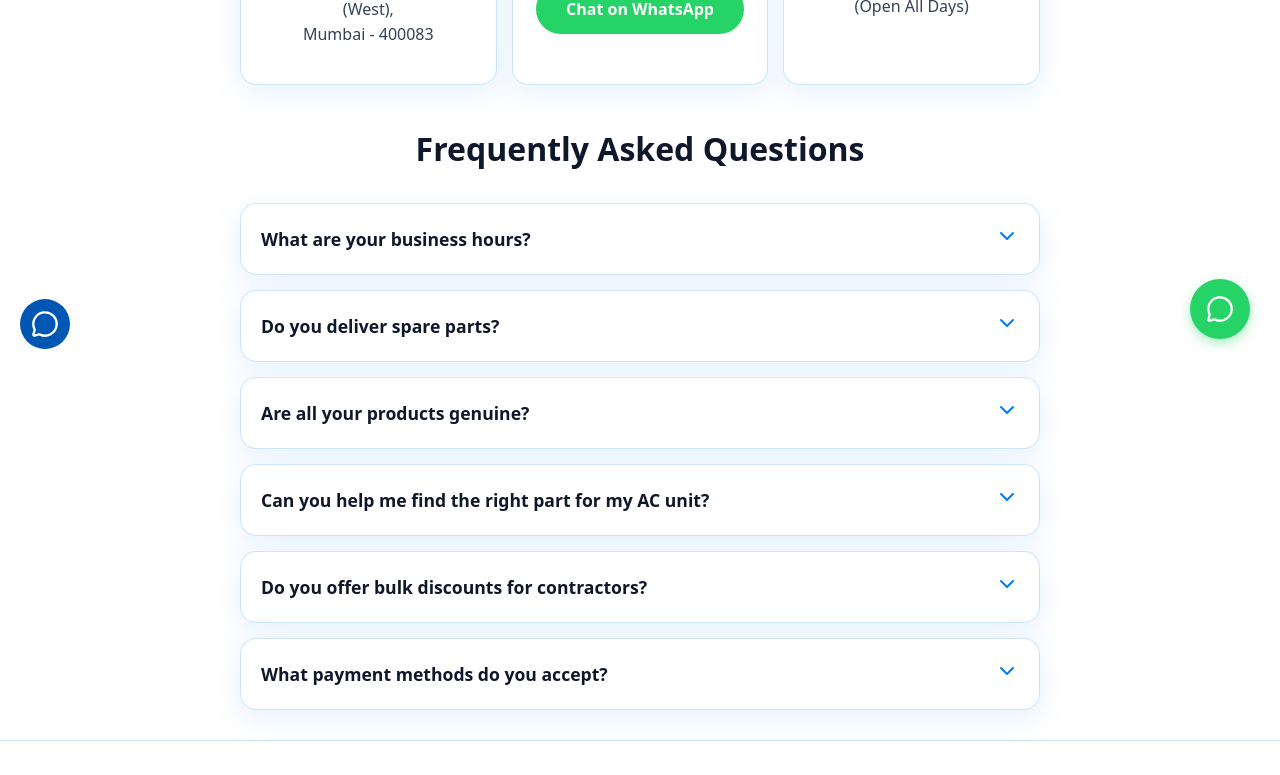
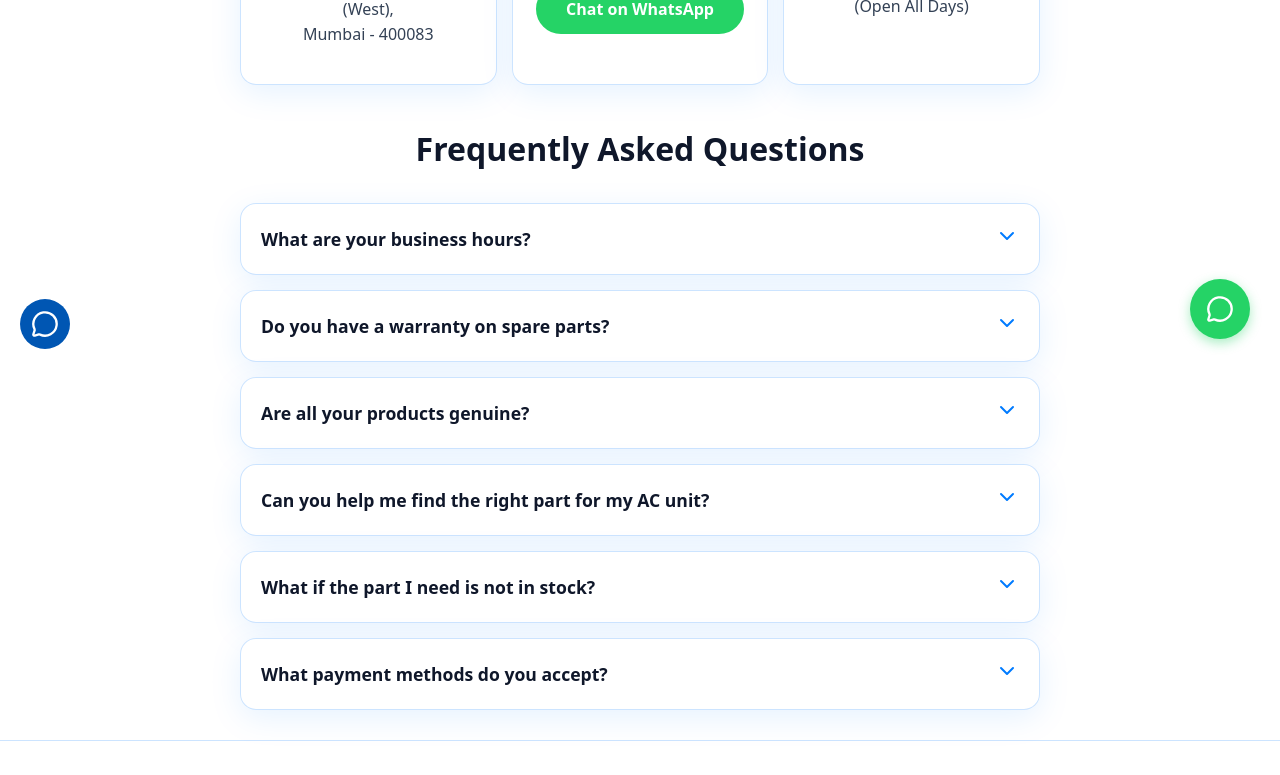
Before and after one commit to harshit2u/Sharath-Enterprises, a React (Vite) app: page /contact in a window 1280 px wide. Shown: the part 431-1206 px from the top of the page. Built offline with nearby package versions, Linux system fonts and the light colour scheme; grey boxes are pictures that could not be loaded.

Commit message:
feat: update FAQ questions - replace delivery and bulk discount with warranty and stock availability

```diff
--- a/src/components/sections/FAQ.jsx
+++ b/src/components/sections/FAQ.jsx
@@ -8,8 +8,8 @@ const faqs = [
         answer: "We are open Monday to Sunday from 9:00 AM to 8:00 PM. We operate all days of the week to ensure you can get the parts you need when you need them."
     },
     {
-        question: "Do you deliver spare parts?",
-        answer: "Yes, we offer same-day delivery within Mumbai for urgent orders. For other locations, we can arrange shipping through reliable courier services."
+        question: "Do you have a warranty on spare parts?",
+        answer: "Yes, all our genuine parts come with manufacturer warranty. The warranty period varies by product and manufacturer, typically ranging from 6 months to 2 years. We also provide warranty documentation with every purchase."
     },
     {
         question: "Are all your products genuine?",
@@ -20,8 +20,8 @@ const faqs = [
         answer: "Yes! Our knowledgeable team can help you identify the exact part you need. Just provide us with your AC model number, and we'll guide you to the right component."
     },
     {
-        question: "Do you offer bulk discounts for contractors?",
-        answer: "Yes, we provide special pricing for HVAC contractors and businesses who purchase in bulk. Contact us directly to discuss your requirements."
+        question: "What if the part I need is not in stock?",
+        answer: "If we don't have a specific part in stock, we can usually procure it within 24-48 hours from our supplier network. For urgent requirements, we'll help you find alternative solutions or compatible parts."
     },
     {
         question: "What payment methods do you accept?",
```
